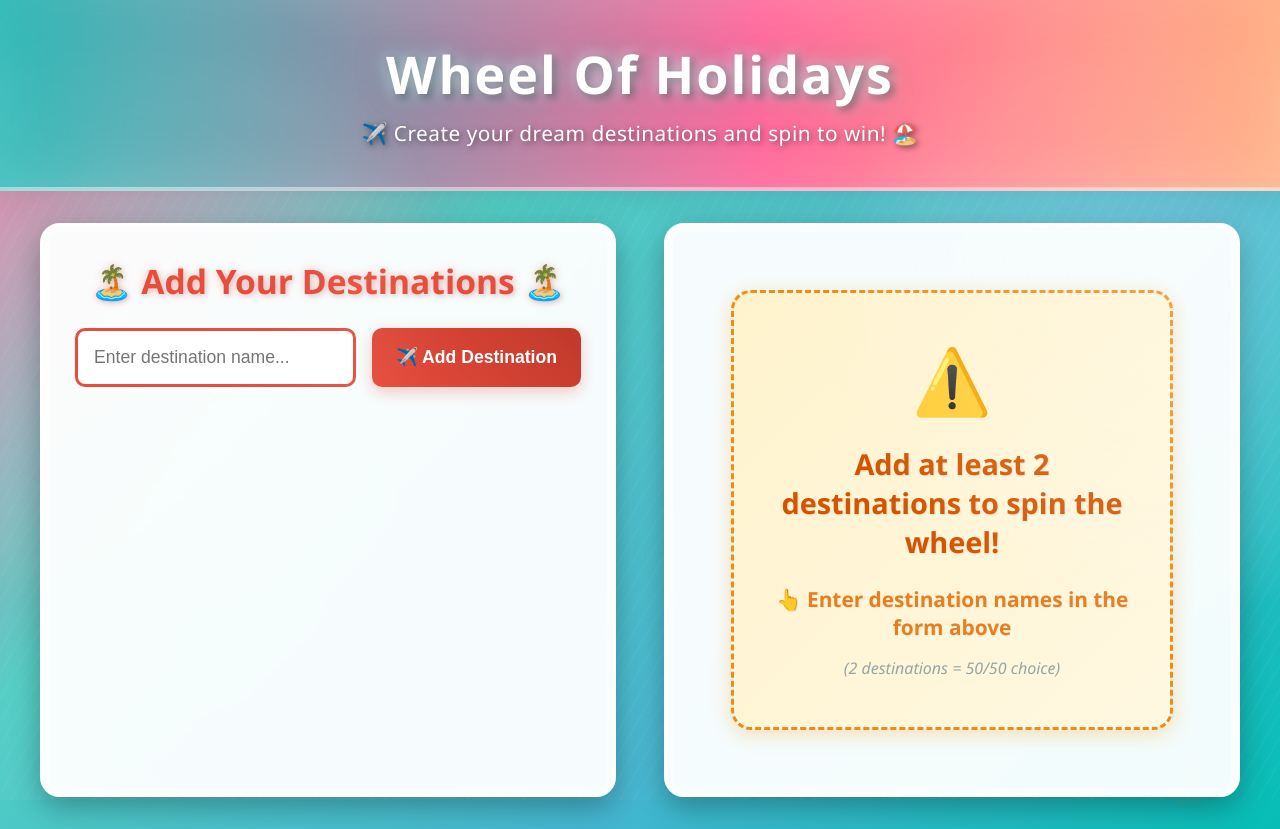
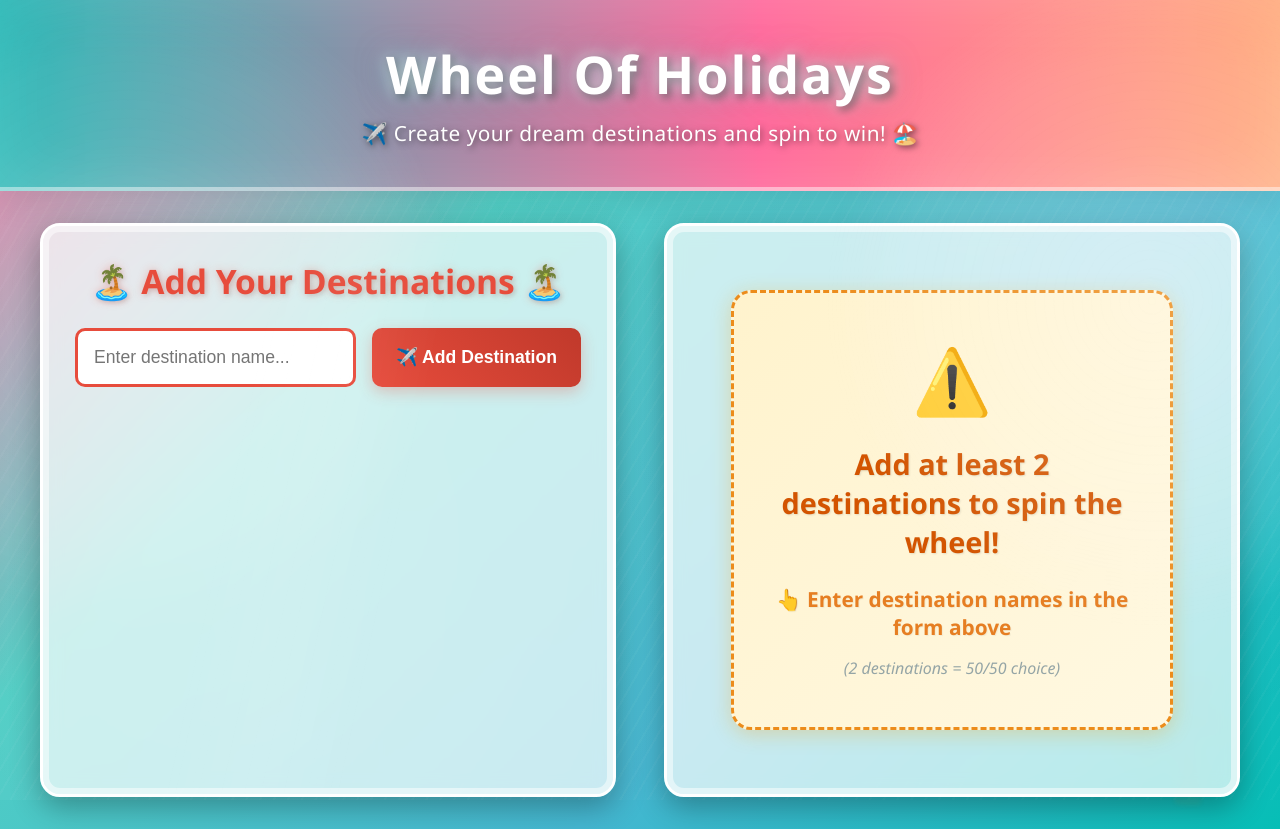
Before and after one commit to presencewebdesign/wheel-of-holidays, a React (Vite) app: page / in a window 1280 px wide. Built offline with nearby package versions, Linux system fonts and the light colour scheme.

Commit message:
Update holiday form background opacity in CSS for improved visibility

```diff
--- a/src/App.css
+++ b/src/App.css
@@ -149,7 +149,7 @@ body::after {
 
 /* Holiday Form Styles */
 .holiday-form {
-  background: rgba(255, 255, 255, 0.95);
+  background: rgba(255, 255, 255, 0.7);
   padding: 2rem;
   border-radius: 20px;
   box-shadow: 0 10px 30px rgba(0, 0, 0, 0.3), 0 0 0 6px rgba(255,255,255,0.5) inset;
@@ -283,7 +283,7 @@ body::after {
   flex-direction: column;
   align-items: center;
   justify-content: center;
-  background: rgba(255, 255, 255, 0.95);
+  background: rgba(255, 255, 255, 0.7);
   padding: 1.5rem;
   border-radius: 20px;
   box-shadow: 0 10px 30px rgba(0, 0, 0, 0.3), 0 0 0 6px rgba(255,255,255,0.5) inset;
```
